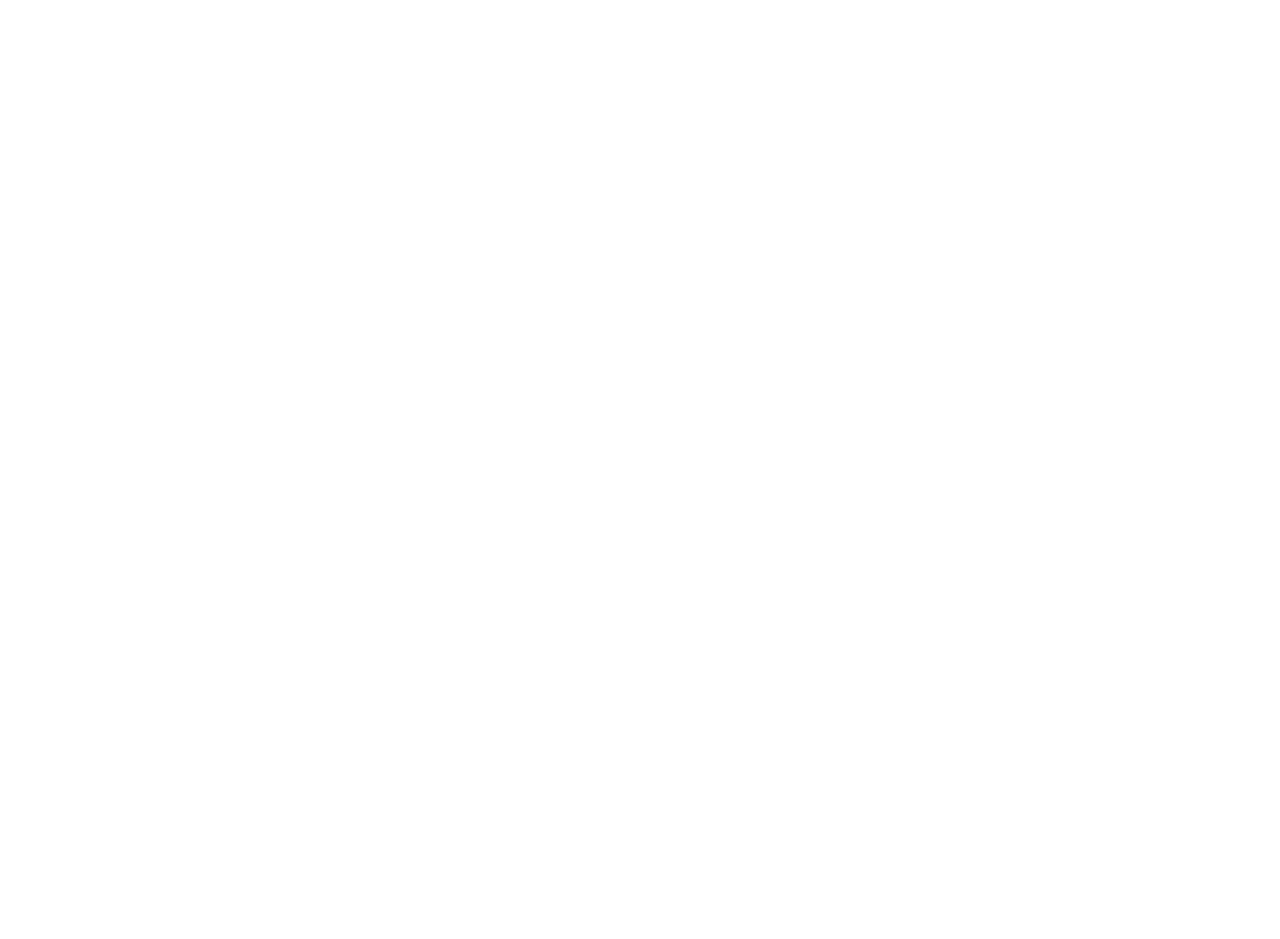
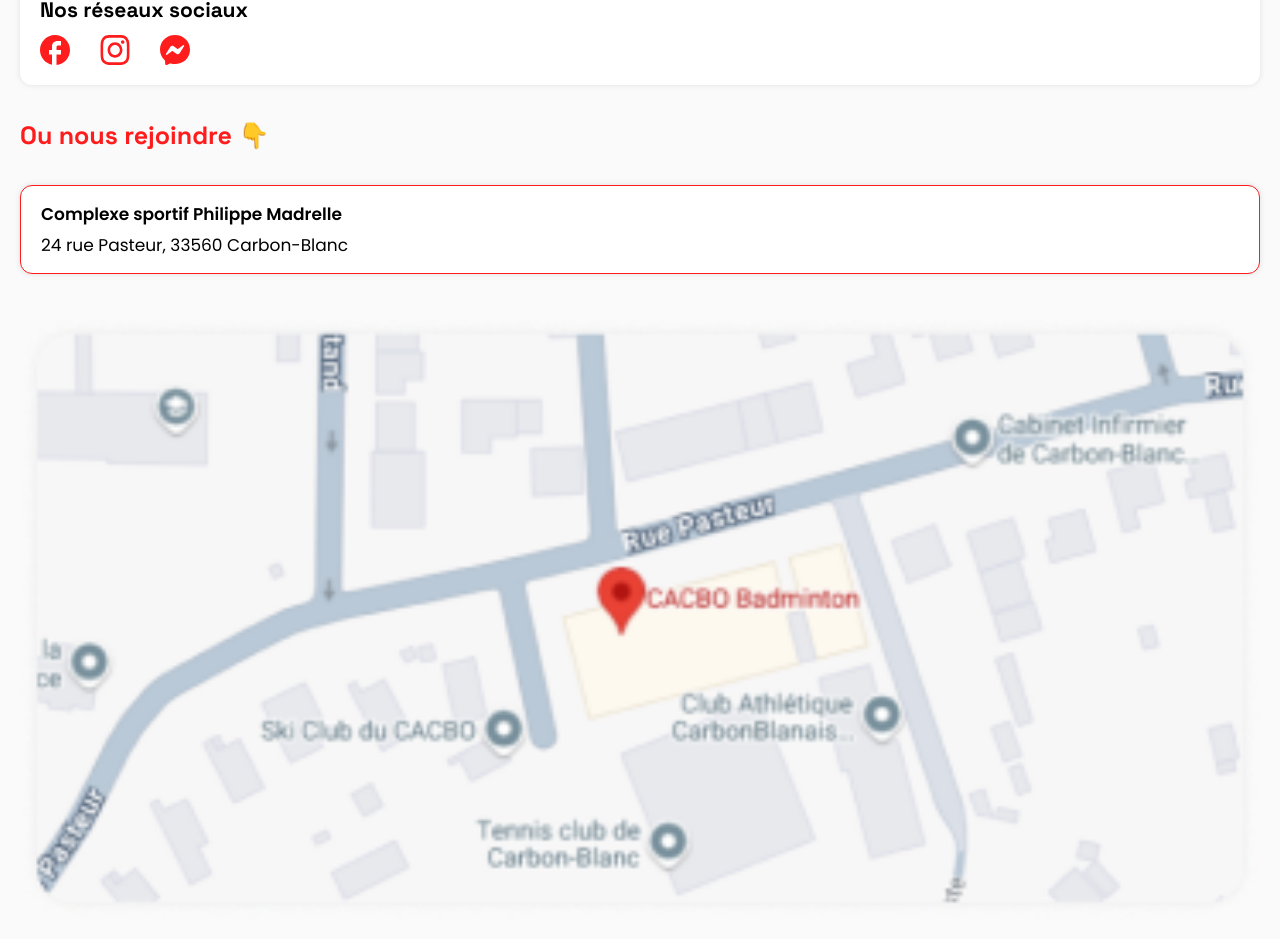
Before and after one commit to Matsuel/CACBO-Badminton, a Next.js app: page /contact in a window 1280 px wide. Shown: the part 860-1799 px from the top of the page. Before the commit the page ends 820 px from the top, so only its background shows below. Built offline with nearby package versions, Linux system fonts and the light colour scheme; a web font is replaced by a local one.

Commit message:
Page contact

```diff
--- a/src/app/contact/page.tsx
+++ b/src/app/contact/page.tsx
@@ -4,8 +4,10 @@ import Content from "@/components/Content"
 import Header from "@/components/Header"
 import PageLayout from "@/components/PageLayout"
 import SingleTitle from "@/components/SingleTitle"
+import { SocialLinks } from "@/constantes/contact"
 import { textVariants } from "@/constantes/theme"
 import Image from "next/image"
+import Link from "next/link"
 
 const Contact = () => {
 
@@ -46,7 +48,42 @@ const Contact = () => {
                         hello@cacbobad.fr
                     </BlocText>
                 </Bloc>
-            </Content>
+
+                <Bloc>
+                    <h3 className={textVariants.h3}>
+                        Nos réseaux sociaux
+                    </h3>
+
+                    <div className="flex flex-row gap-30">
+                        {SocialLinks.map(link => (
+                            <Link key={link.name} href={link.link} className="w-[30px] h-[30px] text-redcolor hover:text-redpale transition-colors duration-300">
+                                {link.icon}
+                            </Link>
+                        ))}
+                    </div>
+                </Bloc>
+
+                <SingleTitle>
+                    Ou nous rejoindre 👇
+                </SingleTitle>
+
+                <Bloc className="border border-redcolor">
+                    <h4 className={textVariants.h4}>
+                        Complexe sportif Philippe Madrelle
+                    </h4>
+                    <BlocText>
+                        24 rue Pasteur, 33560 Carbon-Blanc
+                    </BlocText>
+                </Bloc>
+
+                <Image
+                src="/contact/map.png"
+                alt="Carte du complexe sportif Philippe Madrelle"
+                width={5000}
+                height={5000}
+            />
+
+        </Content>
 
         </PageLayout>
     )
```
Also changed, not shown: public/contact/map.png (added).
